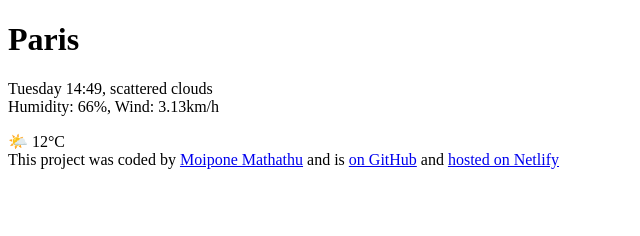
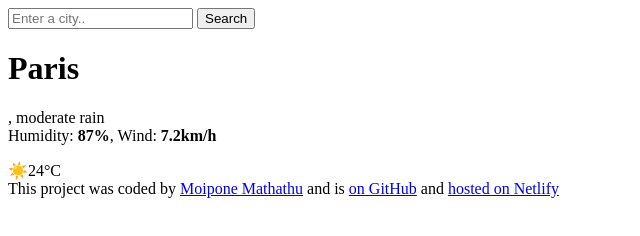
Before and after one commit to Moiponesharon/SkyCast, a plain HTML site: page index.html in a window 1280 px wide. Shown: the whole page, without its empty margins (0-640 px from the left). Drawn offline with Linux system fonts and the light colour scheme.

Commit message:
updated the html and created a search form

```diff
--- a/index.html
+++ b/index.html
@@ -7,15 +7,35 @@
   </head>
   <body>
     <main>
-      <div>
-        <h1>Paris</h1>
-        <p>
-          Tuesday 14:49, scattered clouds
-          <br />
-          Humidity: 66%, Wind: 3.13km/h
-        </p>
-      </div>
-      <div>🌤️ 12°C</div>
+       <div class="weather-app">
+      <header>
+        <form id="search-form">
+          <input
+            type="search"
+            placeholder="Enter a city.."
+            required
+            class="search-input"
+            id="search-input"
+          />
+          <input type="submit" value="Search" class="search-button" />
+        </form>
+      </header>
+      <main>
+        <div class="current-weather">
+          <div>
+            <h1 class="current-city" id="current-city">Paris</h1>
+            <p class="current-details">
+              <span id="current-date"></span>, moderate rain <br />
+              Humidity: <strong>87%</strong>, Wind: <strong>7.2km/h</strong>
+            </p>
+          </div>
+          <div class="current-temperature">
+            <span class="current-temperature-icon">☀️</span
+            ><span class="current-temperature-value" id="current-temperature"
+              >24</span
+            ><span class="current-temperature-unit">°C</span>
+          </div>
+        </div>
     </main>
 
     <footer>
```
